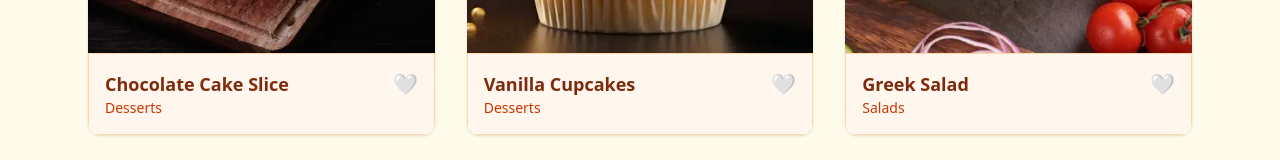
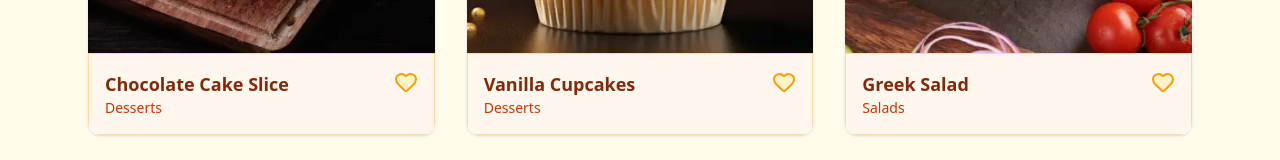
Before and after one commit to dboatengg/recipe-hub, a Next.js app: page / in a window 1280 px wide. Shown: the part 510-670 px from the top of the page. Built offline with nearby package versions, Linux system fonts and the light colour scheme.

Commit message:
feat: use lucide-react heart icon for favorites toggle

```diff
--- a/src/app/page.tsx
+++ b/src/app/page.tsx
@@ -4,6 +4,7 @@ import { useFavorites } from "../../_hooks/useFavorites";
 import Image from "next/image";
 import Link from "next/link";
 import { recipes } from "../../_lib/recipes";
+import { Heart, HeartOff } from "lucide-react";
 
 export default function HomePage() {
   const { favorites, toggleFavorite } = useFavorites();
@@ -51,13 +52,19 @@ export default function HomePage() {
               <div className="p-4 bg-orange-50 border border-orange-200">
                 <div className="flex items-start justify-between">
                   <h3 className="text-lg font-semibold text-orange-900">{recipe.title}</h3>
+
                   <button
                     onClick={(e) => toggleFavorite(recipe.slug, e)}
-                    className="text-3xl sm:text-xl hover:scale-110 transition"
+                    className="hover:scale-110 transition"
                     aria-label="Toggle Favorite"
                   >
-                    {favorites.includes(recipe.slug) ? "❤️" : "🤍"}
+                    <Heart
+                      className="w-9 h-9 sm:w-6 sm:h-6"
+                      fill={favorites.includes(recipe.slug) ? "#dc2626" : "#fef3c7"}
+                      color={favorites.includes(recipe.slug) ? "#dc2626" : "#f59e0b"}
+                    />
                   </button>
+
                 </div>
                 <p className="text-sm text-orange-700 capitalize">{recipe.category}</p>
               </div>
```
Also changed, not shown: package.json (+7 -6 lines), 1 other file (tests, documents, lock files or other folders).
